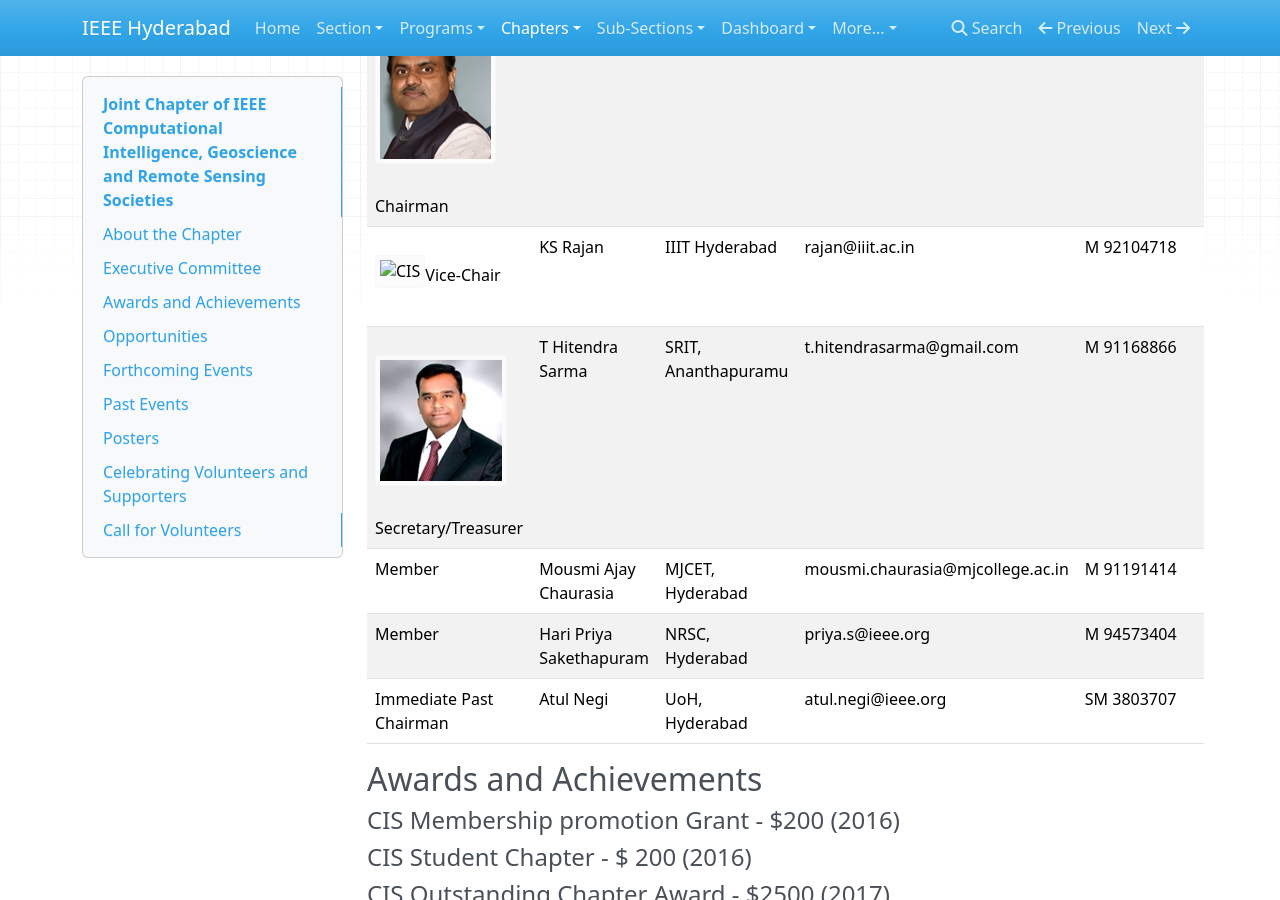
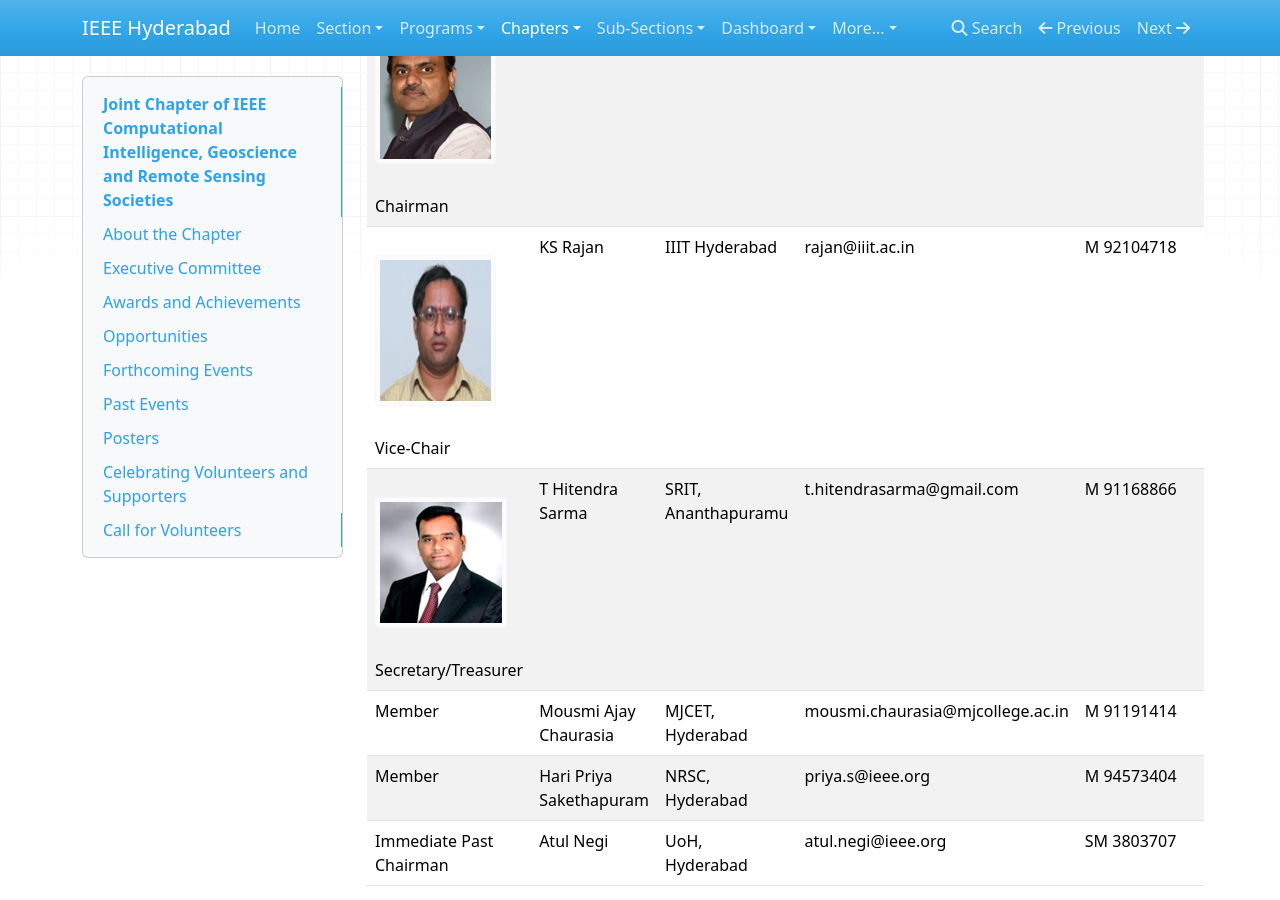
Before and after one commit to ieeehyd-website/2018, an MkDocs documentation site: the page built from website/docs/chapters/cis-grss/cis-grss.md, in a window 1280 px wide and 900 px high, scrolled down 1438 px. Built offline with MkDocs 1.6.1, drawn with Linux system fonts in a browser that asks for light colours; nearby versions of some CDN libraries; old or Windows-style settings are respelled for this version of MkDocs.

Commit message:
Update cis-grss.md

```diff
--- a/website/docs/chapters/cis-grss/cis-grss.md
+++ b/website/docs/chapters/cis-grss/cis-grss.md
@@ -10,8 +10,8 @@ IEEE CIS chapter Hyderabad Section has organized more than 25 events this year.
 
 |Designation|     Name        |    Organization|E-mail|#Membership|
 |-----------|-----------------|--------|-----------------|----------|
-|![CIS](img/ec/chair.jpg?raw=true)Chairman   |Naresh Kumar M   |NRSC, Hyderabad    |nareshm@ieee.org |SM 92101512|
-|![CIS](img/ec/Vicechair.jpg?raw=true)Vice-Chair| KS Rajan |IIIT Hyderabad| rajan@iiit.ac.in| M 92104718|
+|![CIS](img/ec/chair.jpg?raw=true) Chairman   |Naresh Kumar M   |NRSC, Hyderabad    |nareshm@ieee.org |SM 92101512|
+|![CIS](img/ec/vicechair.jpg?raw=true) Vice-Chair| KS Rajan |IIIT Hyderabad| rajan@iiit.ac.in| M 92104718|
 |![CIS](img/ec/secretary.jpg?raw=true) Secretary/Treasurer| T Hitendra Sarma |SRIT, Ananthapuramu |t.hitendrasarma@gmail.com |M 91168866|
 |Member |Mousmi Ajay Chaurasia | MJCET, Hyderabad |mousmi.chaurasia@mjcollege.ac.in| M 91191414|
 |Member | Hari Priya Sakethapuram| NRSC, Hyderabad| priya.s@ieee.org |M 94573404|
```
